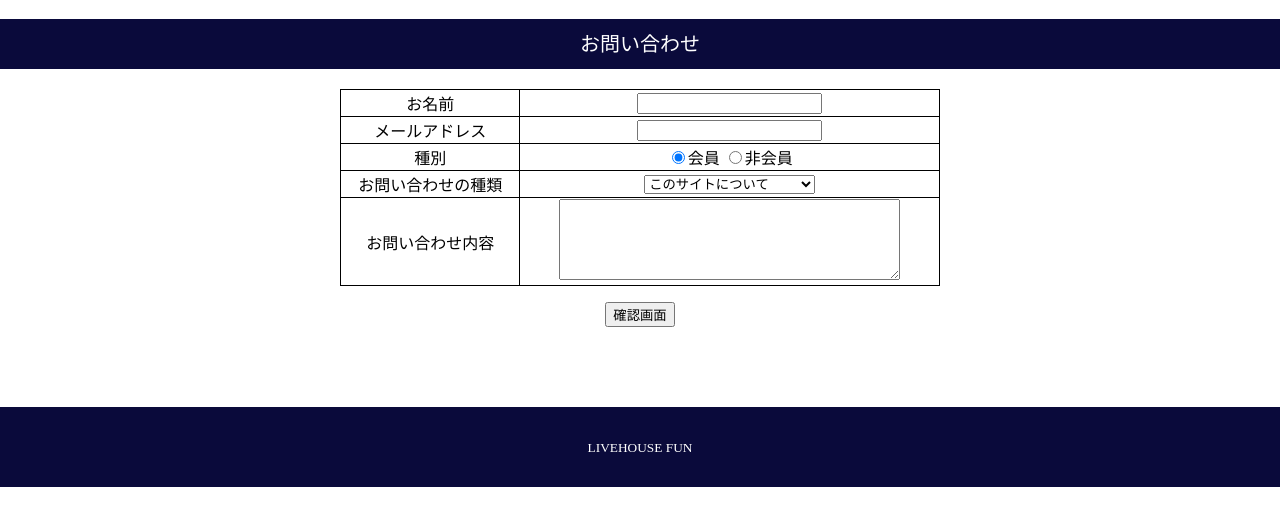
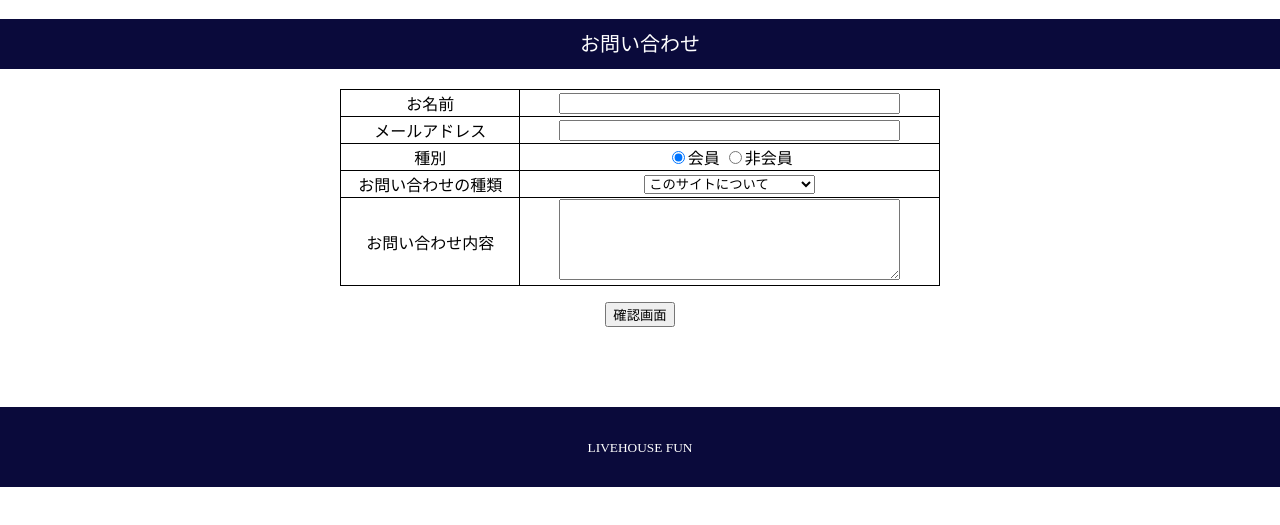
Before and after one commit to yayao4/livehousefun, a plain HTML site: page contact.html in a window 1280 px wide. Shown: the part 55-580 px from the top of the page. Drawn offline with Linux system fonts and the light colour scheme.

Commit message:
Add files via upload

```diff
--- a/contact.html
+++ b/contact.html
@@ -28,12 +28,12 @@
 
      <tr>
       <td>お名前</td>
-      <td><input type="text" name="name"></td>
+      <td><input type="text" name="name" class="form"></td>
     </tr>
 
      <tr>
       <td>メールアドレス</td>
-      <td><input type="text" name="e-mail"></td>
+      <td><input type="text" name="e-mail" class="form"></td>
     </tr>
 
       <tr>
```
